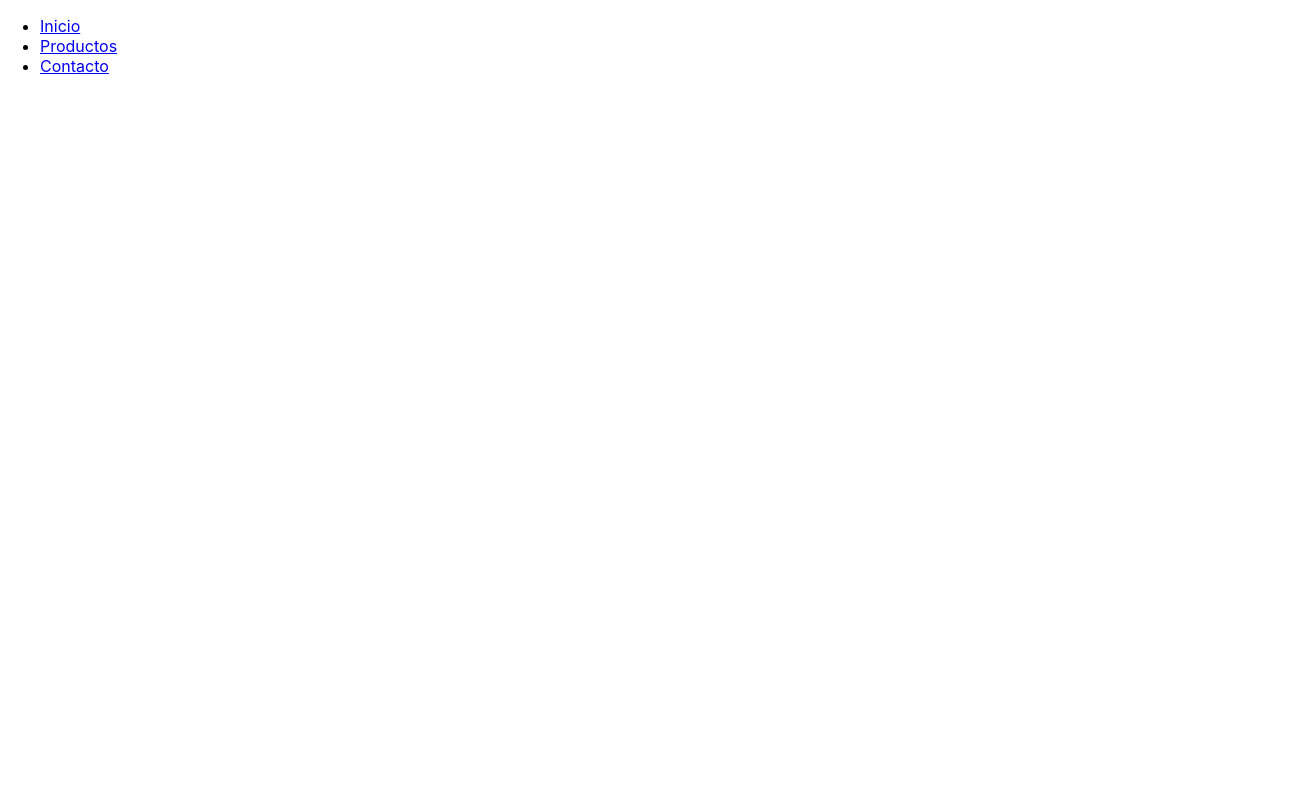
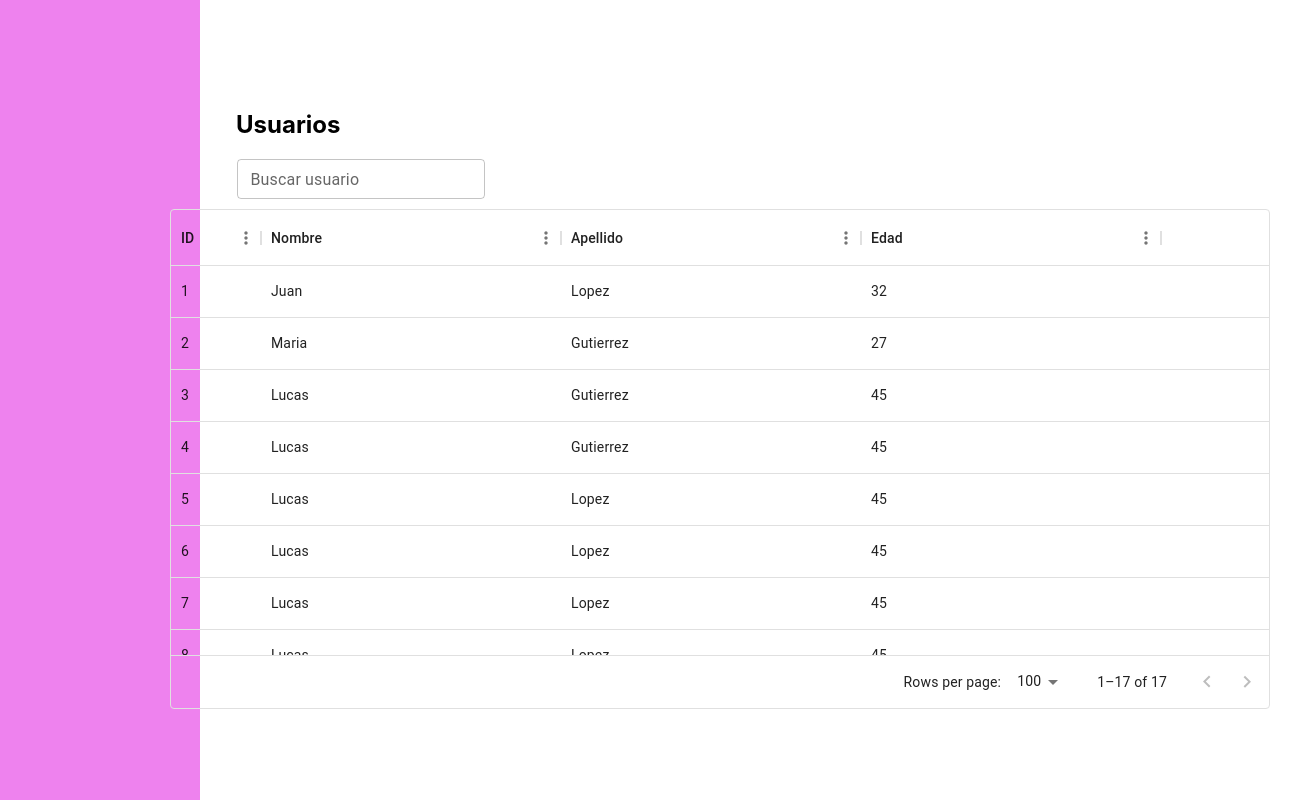
Before and after one commit to tdp2-g7/ticketApp-backoffice, a React (Create React App) app: page / in a window 1280 px wide. Shown: the whole page, 1306 px wide, since content can reach past the window. Built offline with nearby package versions, Linux system fonts and the light colour scheme; no server answers.

Commit message:
BWA-34: very basic view

```diff
--- a/package.json
+++ b/package.json
@@ -3,6 +3,10 @@
   "version": "0.1.0",
   "private": true,
   "dependencies": {
+    "@emotion/native": "^11.10.0",
+    "@emotion/styled": "^11.10.6",
+    "@mui/material": "^5.11.16",
+    "@mui/x-data-grid": "^6.0.4",
     "@testing-library/jest-dom": "^5.16.5",
     "@testing-library/react": "^13.4.0",
     "@testing-library/user-event": "^13.5.0",
--- a/src/containers/UsersListContainer.tsx
+++ b/src/containers/UsersListContainer.tsx
@@ -1,25 +1,65 @@
 import { FunctionComponent } from 'react';
-import useTypedSelector from '../hooks/useTypedSelector';
+import TextField from '@mui/material/TextField';
 import UsersList from '../views/UsersList';
-import Sidebar from '../views/Sidebar';
 
-const UsersListContainer: FunctionComponent = () => {
-  const { users } = useTypedSelector((state) => state.user);
-
-  /* useEffect(() => {
-    // TODO change userId
-    const data = {
-      page: currentPage,
-      offset: ITEMS_PER_PAGE,
-    };
-    //dispatch(onGetAllEventsByUserIdRequested(data));
-  }, [dispatch, currentPage]); */
-
-  return (
-    <Sidebar>
-      {users && (<UsersList users={users} />)}
-    </Sidebar>
-  );
-};
+const UsersListContainer: FunctionComponent = () => (
+  <div style={{
+    display: 'flex',
+    flexDirection: 'row',
+    height: '100%',
+    width: '100%',
+  }}>
+    <div style={{
+      backgroundColor: 'violet',
+      width: '250px',
+      minHeight: '100vh',
+    }}></div>
+    <div style={{
+      display: 'flex',
+      flexDirection: 'column',
+      justifyContent: 'center',
+      alignItems: 'center',
+      height: '100%',
+      width: '100%',
+    }}>
+      <div style={{
+        fontWeight: 'bold',
+        fontSize: '24px',
+        margin: 0,
+        marginTop: '100px',
+        marginBottom: '0px',
+        marginLeft: '52px',
+        padding: '10px',
+        display: 'flex',
+        justifyContent: 'left',
+        width: '100%',
+        boxSizing: 'border-box',
+      }}>Usuarios</div>
+      <div style={{
+        width: '100%',
+        display: 'flex',
+        flexDirection: 'column',
+        alignItems: 'center',
+        padding: '10px',
+        boxSizing: 'border-box',
+      }}>
+        <div style={{
+          width: '100%',
+          display: 'flex',
+          justifyContent: 'left',
+          marginBottom: '10px',
+          marginLeft: '53px',
+        }}>
+          <TextField
+            label="Buscar usuario"
+            variant="outlined"
+            size="small"
+          />
+        </div>
+        <UsersList />
+      </div>
+    </div>
+  </div>
+);
 
 export default UsersListContainer;
--- a/src/redux/reducers/user.reducer.ts
+++ b/src/redux/reducers/user.reducer.ts
@@ -6,7 +6,7 @@ const initialState = {
   data: null,
 };
 
-const userReducer: Reducer = (state = initialState, action) => {
+const userReducer: Reducer = (state = initialState, action = { type: '' }) => {
   const { type, data } = action;
   switch (type) {
     case constants.USER_ON_LOGIN_REQUESTED:
--- a/src/redux/store.ts
+++ b/src/redux/store.ts
@@ -4,11 +4,10 @@ import createSagaMiddleware from 'redux-saga';
 import reducers from './reducers';
 import rootSaga from './sagas';
 
-
 const sagaMiddleware = createSagaMiddleware();
 
 // eslint-disable-next-line max-len
-export const composeEnhancers = (window && (window as any).__REDUX_DEVTOOLS_EXTENSION_COMPOSE__) || compose;
+export const composeEnhancers = (window && (window as any).REDUX_DEVTOOLS_EXTENSION_COMPOSE) || compose;
 const store = createStore(
   reducers,
   /* preloadedState, */
--- a/src/types/user.types.ts
+++ b/src/types/user.types.ts
@@ -5,7 +5,5 @@ export interface IUser {
 
 export interface IUserDefaultState {
   loading: boolean;
-  users: IUser[];
   data: any;
-  maxPage: number;
 }
--- a/src/views/UsersList/index.tsx
+++ b/src/views/UsersList/index.tsx
@@ -1,32 +1,80 @@
-import { useEffect, FunctionComponent } from 'react';
-import { useDispatch } from 'react-redux';
-import { IUsersList } from './types';
-import { onGetAllUsers } from '../../redux/actions/user.actions';
+import { FunctionComponent } from 'react';
+import { DataGrid } from '@mui/x-data-grid';
 
-const UsersList: FunctionComponent<IUsersList> = (/* props: IUsersList */) => {
-  // const { users } = props;
+const UsersList: FunctionComponent = () => {
+  const rows = [
+    {
+      id: 1, name: 'Juan', lastName: 'Lopez', age: 32,
+    },
+    {
+      id: 2, name: 'Maria', lastName: 'Gutierrez', age: 27,
+    },
+    {
+      id: 3, name: 'Lucas', lastName: 'Gutierrez', age: 45,
+    },
+    {
+      id: 4, name: 'Lucas', lastName: 'Gutierrez', age: 45,
+    },
+    {
+      id: 5, name: 'Lucas', lastName: 'Lopez', age: 45,
+    },
+    {
+      id: 6, name: 'Lucas', lastName: 'Lopez', age: 45,
+    },
+    {
+      id: 7, name: 'Lucas', lastName: 'Lopez', age: 45,
+    },
+    {
+      id: 8, name: 'Lucas', lastName: 'Lopez', age: 45,
+    },
+    {
+      id: 9, name: 'Lucas', lastName: 'Lopez', age: 45,
+    },
+    {
+      id: 10, name: 'Lucas', lastName: 'Gutierrez', age: 45,
+    },
+    {
+      id: 11, name: 'Lucas', lastName: 'Gutierrez', age: 45,
+    },
+    {
+      id: 12, name: 'Lucas', lastName: 'Gutierrez', age: 45,
+    },
+    {
+      id: 13, name: 'Lucas', lastName: 'Gutierrez', age: 45,
+    },
+    {
+      id: 14, name: 'Lucas', lastName: 'Gutierrez', age: 45,
+    },
+    {
+      id: 15, name: 'Lucas', lastName: 'Gutierrez', age: 45,
+    },
+    {
+      id: 16, name: 'Lucas', lastName: 'Gutierrez', age: 45,
+    },
+    {
+      id: 17, name: 'Lucas', lastName: 'Gutierrez', age: 45,
+    },
+  ];
 
-  const dispatch = useDispatch();
-
-  useEffect(() => {
-    dispatch(onGetAllUsers());
-  }, [dispatch]);
+  const columns = [
+    {
+      field: 'id', headerName: 'ID', width: 90,
+    },
+    {
+      field: 'name', headerName: 'Nombre', width: 300,
+    },
+    {
+      field: 'lastName', headerName: 'Apellido', width: 300,
+    },
+    {
+      field: 'age', headerName: 'Edad', width: 300,
+    },
+  ];
 
   return (
-    <table>
-      <thead>
-        <tr>
-          <th>Nombre </th>
-          <th>Cantidad de eventos creados</th>
-        </tr>
-      </thead>
-      <tbody>
-        <tr>
-          <td>hola</td>
-          <td>chau</td>
-        </tr>
-      </tbody>
-    </table>
+    <div style={{ height: 500, width: 1100, marginLeft: '-40px' }}>
+      <DataGrid rows={rows} columns={columns}/>
+    </div>
   );
 };
 
--- a/src/views/UsersList/types.ts
+++ b/src/views/UsersList/types.ts
@@ -1,5 +1,5 @@
 import { IUser } from '../../types/user.types';
 
-export interface IUsersList {
+export interface IUsersListProps {
   users: IUser[];
 }
```
Also changed, not shown: src/helpers/colors.js (added, +12 -0 lines), 1 other file (tests, documents, lock files or other folders).
